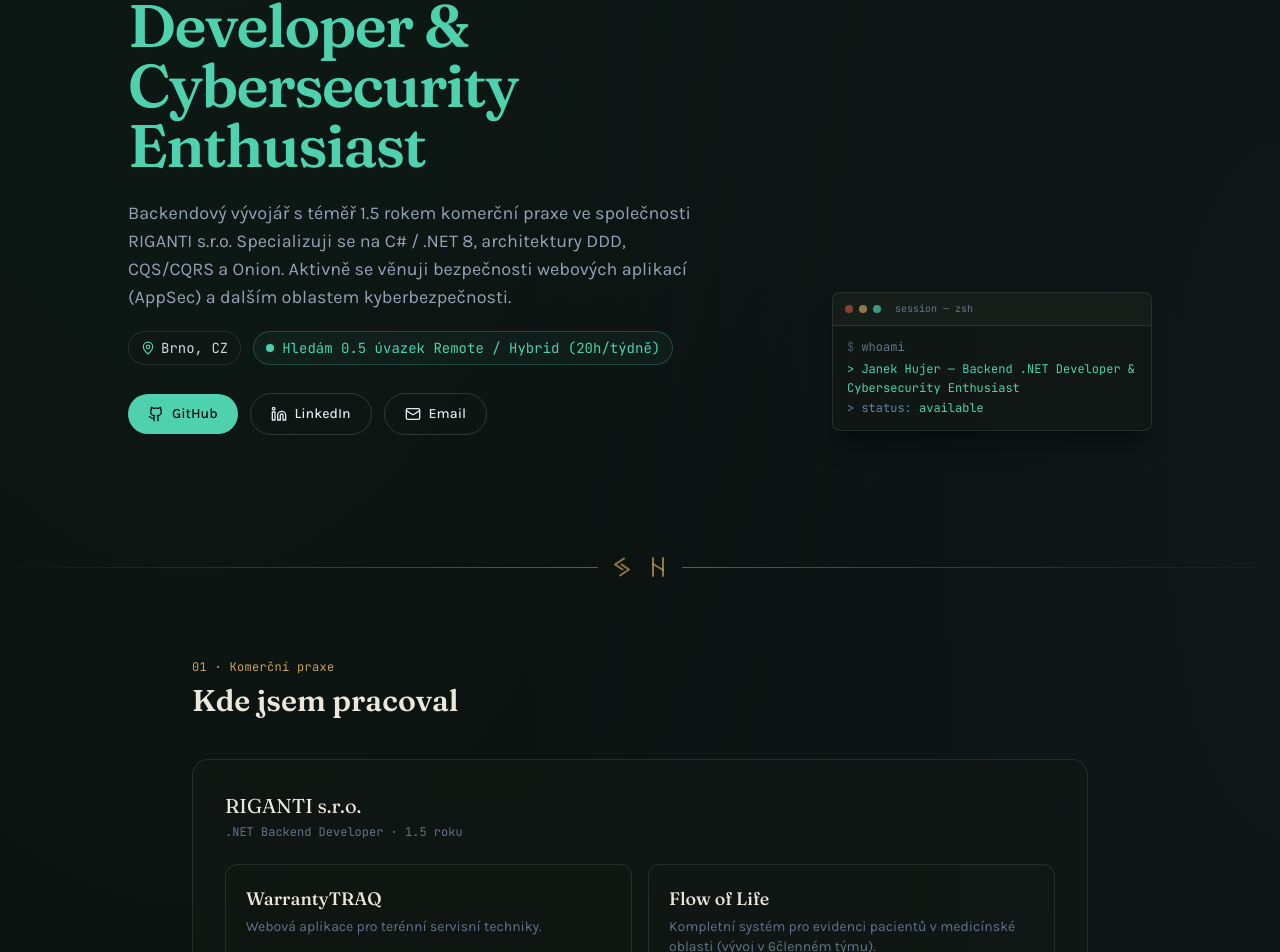
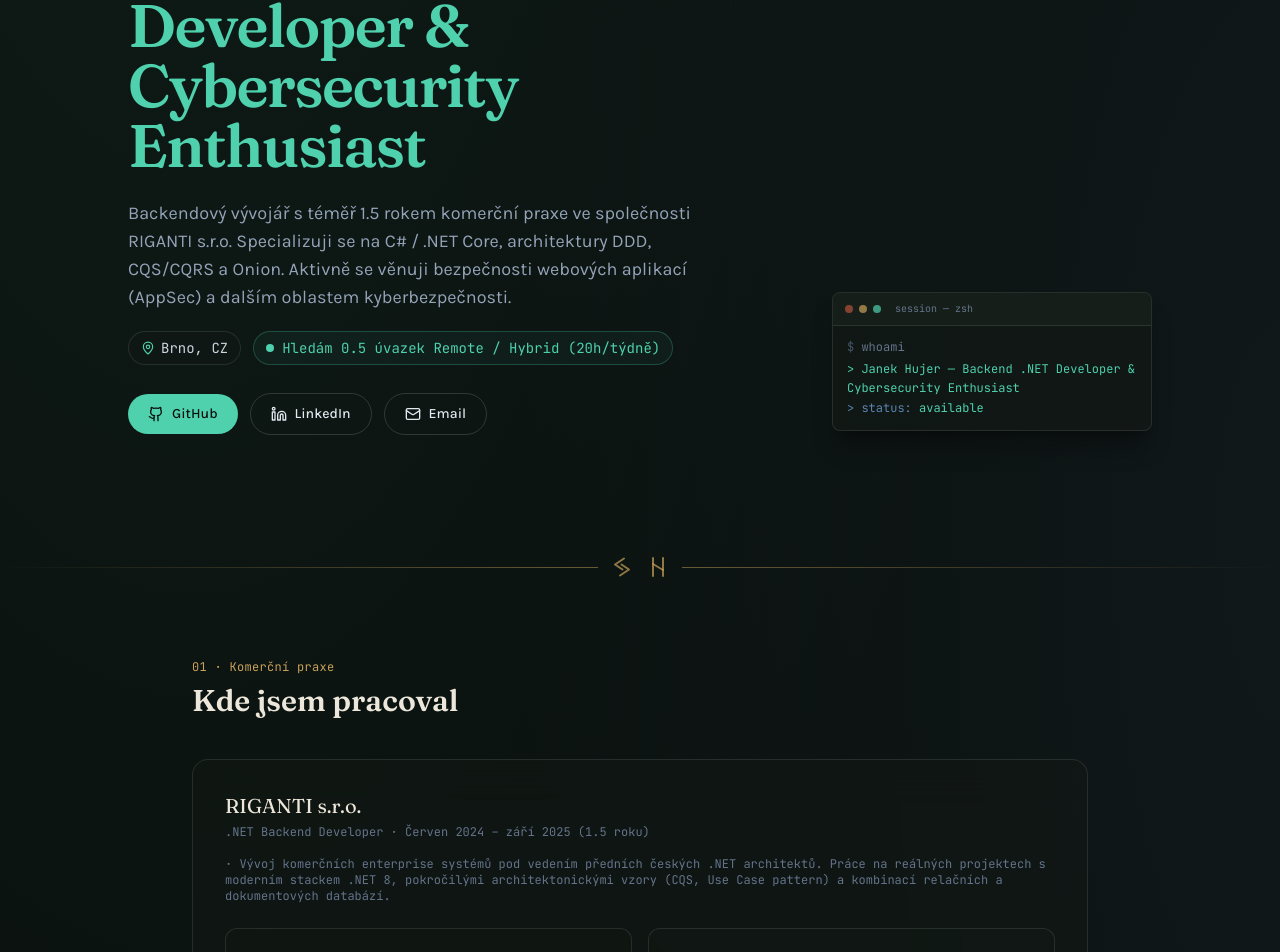
Before and after one commit to WestrCZ/Portfolio, a React (Vite) app: page / in a window 1280 px wide. Shown: the part 293-1245 px from the top of the page. Built offline with nearby package versions, Linux system fonts and the light colour scheme.

Commit message:
data edit

```diff
--- a/src/components/EmployerCard.jsx
+++ b/src/components/EmployerCard.jsx
@@ -8,6 +8,9 @@ export default function EmployerCard({ employer }) {
         <p className="font-mono text-xs text-slate-500 mt-1">
           {employer.role}
           {employer.duration ? ` · ${employer.duration}` : ""}
+          <br />
+          <br />
+          {employer.overview ? ` · ${employer.overview}` : ""}
         </p>
       </div>
       <div className="grid sm:grid-cols-2 gap-4">
--- a/src/data/portfolioData.js
+++ b/src/data/portfolioData.js
@@ -10,7 +10,7 @@ export const profile = {
   title: "Backend .NET Developer & Cybersecurity Enthusiast",
   location: "Brno, CZ",
   availability: "Hledám 0.5 úvazek Remote / Hybrid (20h/týdně)",
-  bio: "Backendový vývojář s téměř 1.5 rokem komerční praxe ve společnosti RIGANTI s.r.o. Specializuji se na C# / .NET 8, architektury DDD, CQS/CQRS a Onion. Aktivně se věnuji bezpečnosti webových aplikací (AppSec) a dalším oblastem kyberbezpečnosti.",
+  bio: "Backendový vývojář s téměř 1.5 rokem komerční praxe ve společnosti RIGANTI s.r.o. Specializuji se na C# / .NET Core, architektury DDD, CQS/CQRS a Onion. Aktivně se věnuji bezpečnosti webových aplikací (AppSec) a dalším oblastem kyberbezpečnosti.",
   links: {
     github: "https://github.com/WestrCZ/",
     linkedin: "https://www.linkedin.com/in/janek-hujer-8872a8280/",
@@ -47,24 +47,25 @@ export const experience = [
   {
     company: "RIGANTI s.r.o.",
     role: ".NET Backend Developer",
-    duration: "1.5 roku",
+    duration: "Červen 2024 – září 2025 (1.5 roku)",
+    overview: "Vývoj komerčních enterprise systémů pod vedením předních českých .NET architektů. Práce na reálných projektech s moderním stackem .NET 8, pokročilými architektonickými vzory (CQS, Use Case pattern) a kombinací relačních a dokumentových databází.",
     projects: [
       {
         id: "warrantytraq",
         name: "WarrantyTRAQ",
-        summary: "Webová aplikace pro terénní servisní techniky.",
-        stack: [".NET 8", "ASP.NET Core", "EF Core", "DotVVM"],
+        summary: "Webová aplikace pro terénní servisní techniky provádějící údržbu a opravy zařízení.",
+        stack: [".NET 8", "ASP.NET Core", "EF Core", "MSSQL","DotVVM", "CQS"],
         description:
-          "Refaktoring architektury z původní MVC na CQS, návrh a úpravy Code-First databáze, vývoj backendové i frontendové logiky v DotVVM.",
+          "V rámci tříčlenného týmu jsem pracoval na aplikaci určené pro techniky v terénu. Mým hlavním architektonickým přínosem byl kompletní refaktoring projektu z původní MVC architektury na čisté CQS (Command Query Separation), což výrazně zpřehlednilo kódovou bázi a usnadnilo další škálování. Mimo to jsem samostatně navrhoval a upravoval Code-First databázové modely na MSSQL a vyvíjel kompletní backendovou i frontendovou logiku v UI frameworku DotVVM.",
       },
       {
         id: "flow-of-life",
         name: "Flow of Life",
         summary:
           "Kompletní systém pro evidenci pacientů v medicínské oblasti (vývoj v 6členném týmu).",
-        stack: [".NET 8", "ASP.NET Core", "EF Core", "Marten (PostgreSQL)", "Blazor"],
+        stack: [".NET 8", "ASP.NET Core", "EF Core", "Marten (PostgreSQL)", "Blazor", "Use Case pattern"],
         description:
-          "Návrh a vývoj business logiky, REST API, datafeedingu, úpravy v dokumentové databázi Marten (konzultované se seniorními architekty), Use Case pattern, drobné opravy v Blazoru.",
+          "Na rozsáhlém medicínském systému jsem se v šestičlenném týmu podílel na realizaci klíčové business logiky, vývoji REST API a datového feedingu. Celý projekt stavěl na Use Case patternu. Úzce jsem pracoval s dokumentovou databází Marten nad PostgreSQL, kde jsem navrhoval a upravoval datové struktury, a zároveň jsem odbavoval navazující úpravy a opravy v uživatelském rozhraní postaveném na Blazoru.",
       },
     ],
   },
```
